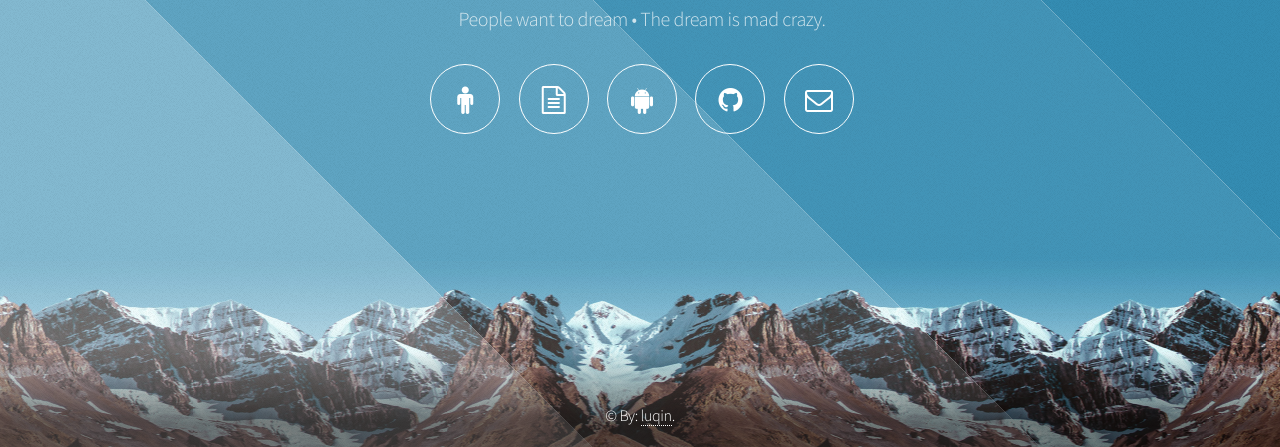
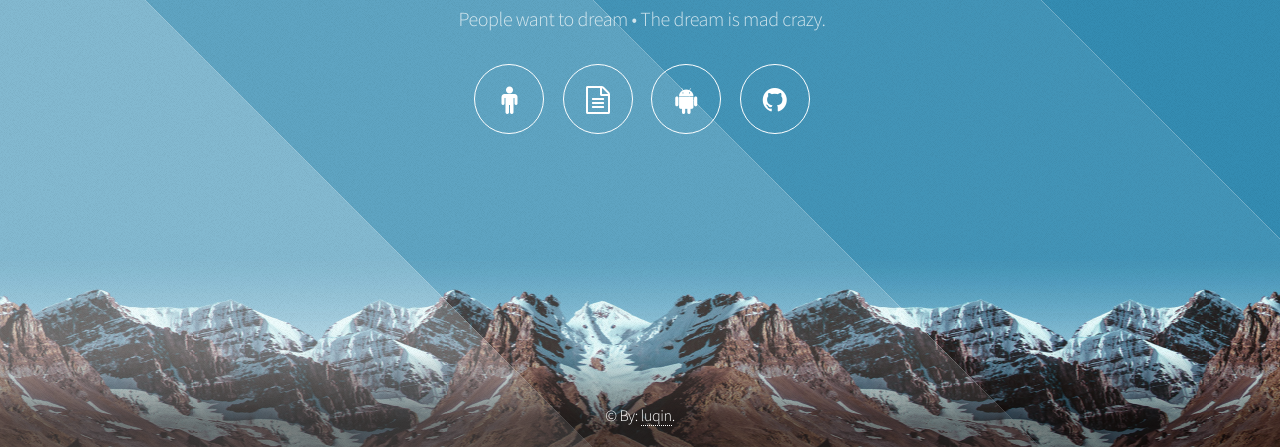
Before and after one commit to luqin29/luqin29.github.io, a plain HTML site: page index.html in a window 1280 px wide. Shown: the part 353-800 px from the top of the page. Drawn offline with Linux system fonts and the light colour scheme.

Commit message:
delEmail

```diff
--- a/index.html
+++ b/index.html
@@ -28,7 +28,6 @@
             <!-- <li><a href="#" class="icon fa-facebook"><span class="label">Facebook</span></a></li> -->
             <li><a href="http://www.wandoujia.com/apps/com.uuhy.mc" target="_blank" class="icon fa-android"><span class="label">Dribbble</span></a></li>
             <li><a href="https://github.com/luqin-Y" target="_blank" class="icon fa-github"><span class="label">Github</span></a></li>
-            <li><a href="mailto:yluqin@gmail.com" class="icon fa-envelope-o"><span class="label">Email</span></a></li>
           </ul>
         </nav>
       </header>
```
